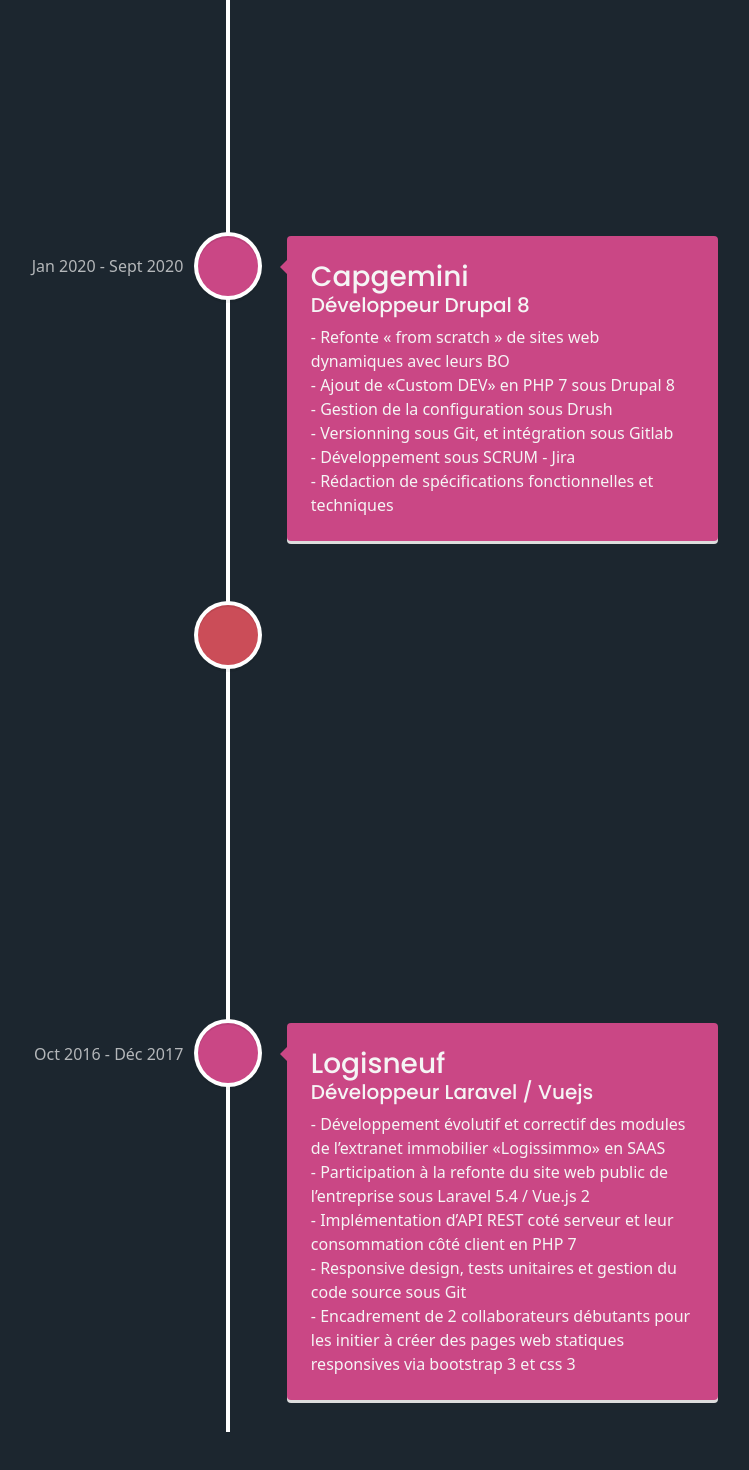
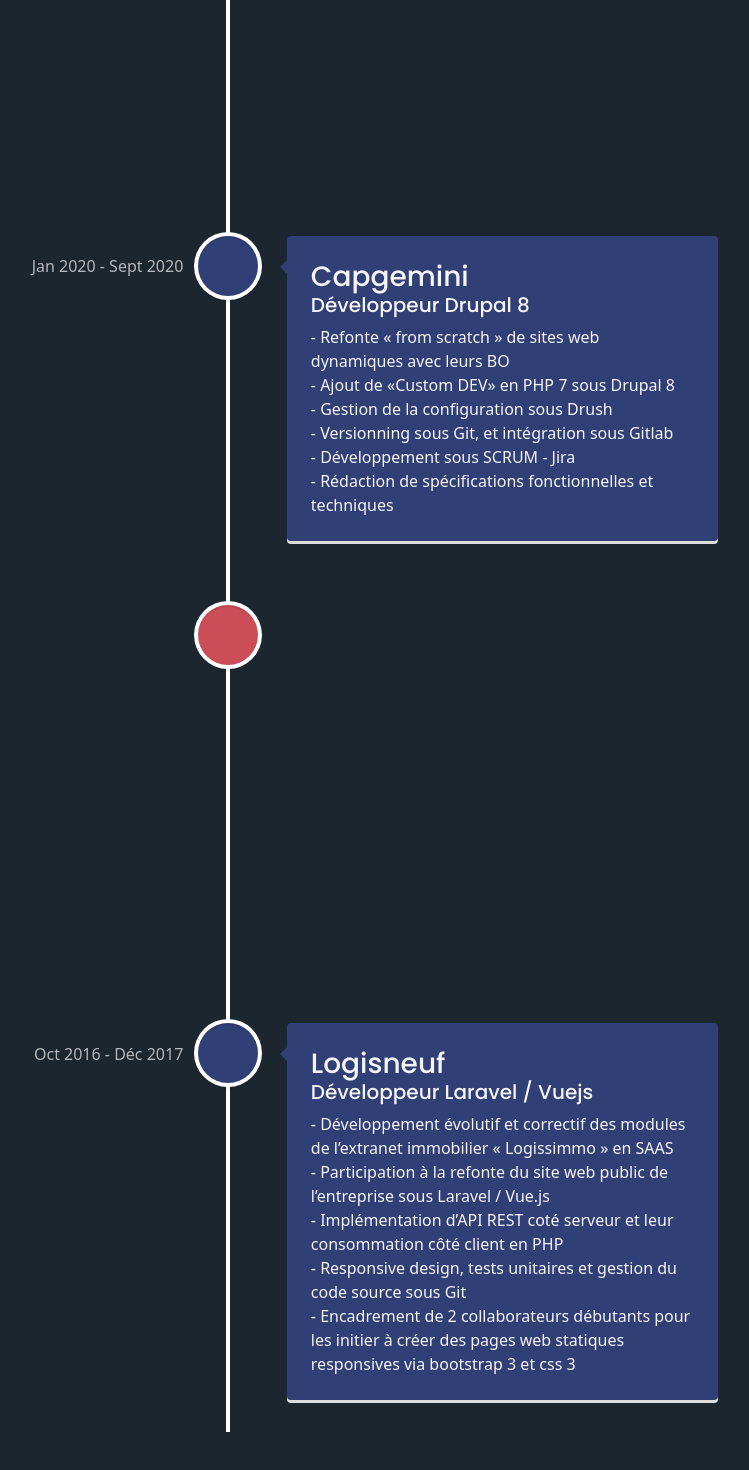
Before and after one commit to bennaneweb44/azizbennane, a React (Create React App) app: page / in a window 1280 px wide. Shown: the part 2242-3712 px from the top of the page, without its empty margins (412-1161 px from the left). Built offline with nearby package versions, Linux system fonts and the light colour scheme.

Commit message:
fix realisations link

```diff
--- a/src/pages/Experiences.js
+++ b/src/pages/Experiences.js
@@ -21,11 +21,11 @@
                         <h3 className="vertical-timeline-element-title">Nova Technology <span className='smallScreen'>[Jan 2021 - Aujourd'hui]</span></h3>
                         <h5 className="vertical-timeline-element-subtitle mb-2">Développeur d'applications web</h5>
                         <ul>
-                            <li>- Développement de besoins « métier » sous Symfony 4</li>
+                            <li>- Développement de besoins « métier » sous Symfony 4/6</li>
                             <li>- Implémentation de la logique métier sous ApiPlatform</li>
                             <li>- Persistance des données sous PostgreSQL / MongoDB</li>
                             <li>- Gestion des messages applicatifs sous RabbitMQ</li>
-                            <li>- Application de l'agilité avec des sprints de 15j et la « DOD »​</li>
+                            <li>- Application des pricipes de l'agilité « DOD, DOR ... »​</li>
                             <li>- Codage de tests unitaires et fonctionnels sous PHPUnit</li>
                             <li>- Respect du coding standard PSR-2/4 et configuration du Pre-commit​</li>
                             <li>- TMA corrective et évolutive sur BO développé sous React​ 16</li>
@@ -37,10 +37,10 @@
 
                     <VerticalTimelineElement
                         className="vertical-timeline-element--work expRight"
-                        contentStyle={{ background: '#CA4785', color: '#fff' }}
-                        contentArrowStyle={{ borderRight: '7px solid  #CA4785' }}
+                        contentStyle={{ background: '#303F75', color: '#fff' }}
+                        contentArrowStyle={{ borderRight: '7px solid  #303F75' }}
                         date="Jan 2020 - Sept 2020"
-                        iconStyle={{ background: '#CA4785', color: '#fff' }}
+                        iconStyle={{ background: '#303F75', color: '#fff' }}
                     >
                         <h3 className="vertical-timeline-element-title">Capgemini <span className='smallScreen'>[Jan 2020 - Sept 2020]</span></h3>
                         <h5 className="vertical-timeline-element-subtitle mb-2">Développeur Drupal 8</h5>
@@ -66,7 +66,7 @@
                         <ul>
                             <li>- Développement « from scratch » du BO d'un site web publique de ventre de t-shirts sous Laravel</li>
                             <li>- Refonte d’une solution PIM via le CMS open source PIMCORE sous Symfony 3/4​</li>
-                            <li>- Implémentation de l'accès aux données objet en utilisant le service REST fourni par le CMS</li>
+                            <li>- Implémentation de l'accès aux données objet en utilisant le service REST fourni par le CMS Pimcore</li>
                             <li>- Développement de modules spécifiques (BO et FO) sous Prestashop​</li>
                             <li>- Responsive design, maquettage et gestion du code source sous GIT</li>
                         </ul>
@@ -74,17 +74,17 @@
 
                     <VerticalTimelineElement
                         className="vertical-timeline-element--work expRight"
-                        contentStyle={{ background: '#CA4785', color: '#fff' }}
-                        contentArrowStyle={{ borderRight: '7px solid  #CA4785' }}
+                        contentStyle={{ background: '#303F75', color: '#fff' }}
+                        contentArrowStyle={{ borderRight: '7px solid  #303F75' }}
                         date="Oct 2016 - Déc 2017"
-                        iconStyle={{ background: '#CA4785', color: '#fff' }}
+                        iconStyle={{ background: '#303F75', color: '#fff' }}
                     >
                         <h3 className="vertical-timeline-element-title">Logisneuf <span className='smallScreen'>[Oct 2016 - Déc 2017]</span></h3>
                         <h5 className="vertical-timeline-element-subtitle mb-2">Développeur Laravel / Vuejs</h5>
                         <ul>
-                            <li>- Développement évolutif et correctif des modules de l’extranet immobilier «Logissimmo» en SAAS​</li>
-                            <li>- Participation à la refonte du site web public de l’entreprise sous Laravel 5.4 / Vue.js 2</li>
-                            <li>- Implémentation d’API REST coté serveur et leur consommation côté client en PHP 7</li>
+                            <li>- Développement évolutif et correctif des modules de l’extranet immobilier « Logissimmo » en SAAS​</li>
+                            <li>- Participation à la refonte du site web public de l’entreprise sous Laravel / Vue.js</li>
+                            <li>- Implémentation d’API REST coté serveur et leur consommation côté client en PHP</li>
                             <li>- Responsive design, tests unitaires et gestion du code source sous Git</li>
                             <li>- Encadrement de 2 collaborateurs débutants pour les initier à créer des pages web statiques responsives via bootstrap 3 et css 3</li>
                         </ul>
--- a/src/pages/Realisations.js
+++ b/src/pages/Realisations.js
@@ -13,7 +13,7 @@
                         <h4 className="py-1">Blog</h4>
                         <p className="para-light">Blog pour des développeurs débutants à confirmés.<br />- <u>Stack</u> : Drupal 9, PHP 7.4</p>
                         <div className="my-3">
-                            <a className="btn float-end" target="_blank" rel="noopener noreferrer" href="https://blog.bennaneweb.fr">Visiter</a>
+                            <a className="btn float-end" target="_blank" rel="noopener noreferrer" href="https://blog.aziz-bennane.fr">Visiter</a>
                         </div>
                     </div>
                 </div>
@@ -22,7 +22,7 @@
                         <h4 className="py-1">My Spend</h4>
                         <p className="para-light">Outil de gestion des dépenses et charges mensuelles.<br />- <u>Stack</u> : Symfony 5.2, Vuejs 2</p>
                         <div className="my-3">
-                            <a className="btn float-end" target="_blank" rel="noopener noreferrer" href="https://myspend.bennaneweb.fr">Visiter</a>
+                            <a className="btn float-end" target="_blank" rel="noopener noreferrer" href="https://myspend.aziz-bennane.fr">Visiter</a>
                         </div>
                     </div>
                 </div>
@@ -31,7 +31,7 @@
                         <h4 className="py-1">Geolocip</h4>
                         <p className="para-light">Ce site permet de géolocaliser des adresses IP publiques.<br />- <u>Stack</u> : React 17, Leaflet 1.7</p>
                         <div className="my-3">
-                            <a className="btn float-end" target="_blank" rel="noopener noreferrer" href="https://geolocip.bennaneweb.fr">Visiter</a>
+                            <a className="btn float-end" target="_blank" rel="noopener noreferrer" href="https://geolocip.aziz-bennane.fr">Visiter</a>
                         </div>
                     </div>
                 </div>
```
